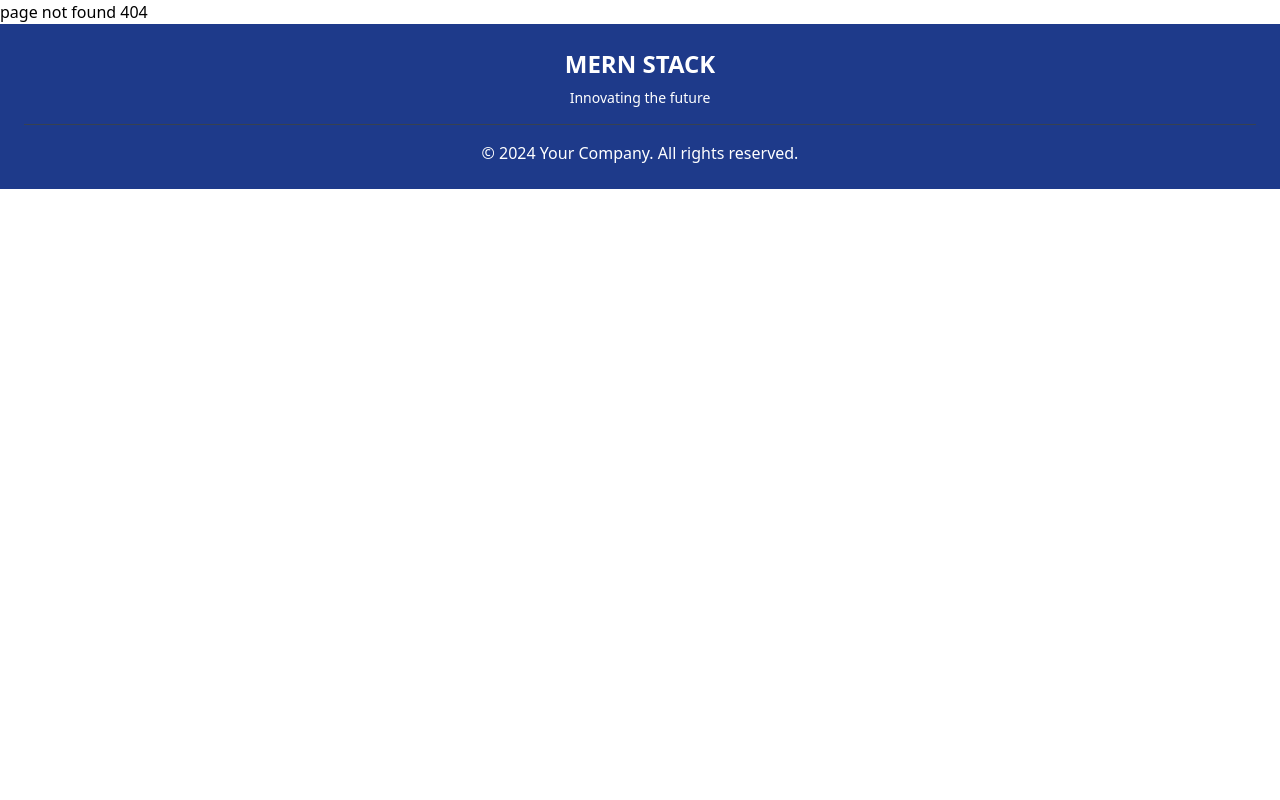
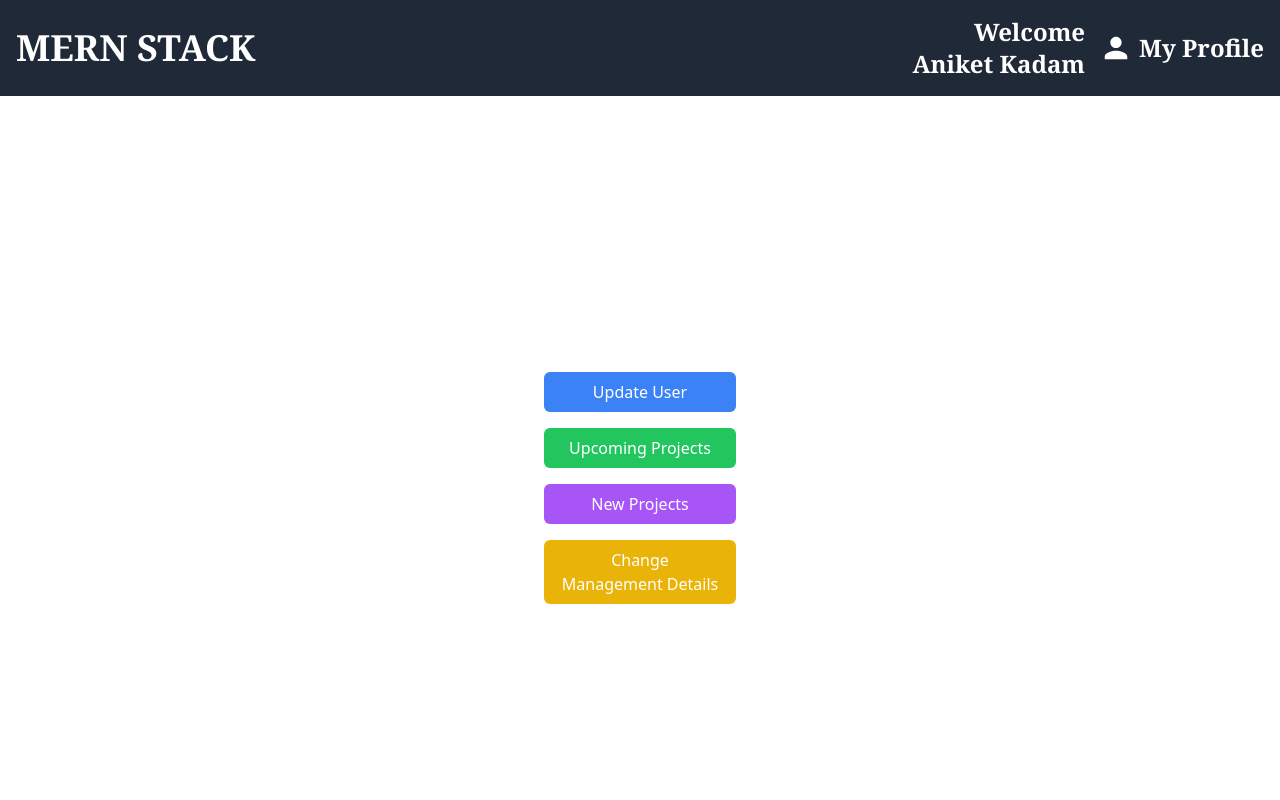
Before and after one commit to aniket2727/Employee-Portal, a React (Create React App) app in the folder client/: page /admin-portal in a window 1280 px wide. Before the commit this address had no page. Shown: the top 800 px of the page. Built offline with nearby package versions, Linux system fonts and the light colour scheme.

Commit message:
added admin home projects

```diff
--- /dev/null
+++ b/client/src/AdminComponets/Adminhomecomponets.js
@@ -0,0 +1,29 @@
+import React from 'react';
+import HeaderComponets from '../Componets/header/HeaderComponets';
+const Adminhomecomponets = () => {
+    return (
+        <>
+        <HeaderComponets/>
+        <div className="flex flex-col items-center justify-center h-screen">
+        <button className="bg-blue-500 hover:bg-blue-600 text-white px-4 py-2 rounded-md w-48 mb-4">
+          Update User
+        </button>
+
+        <button className="bg-green-500 hover:bg-green-600 text-white px-4 py-2 rounded-md w-48 mb-4">
+          Upcoming Projects
+        </button>
+
+        <button className="bg-purple-500 hover:bg-purple-600 text-white px-4 py-2 rounded-md w-48 mb-4">
+          New Projects
+        </button>
+
+        <button className="bg-yellow-500 hover:bg-yellow-600 text-white px-4 py-2 rounded-md w-48 mb-4">
+          Change Management Details
+        </button>
+      </div>
+      </>
+
+    );
+};
+
+export default Adminhomecomponets;
--- a/client/src/App.js
+++ b/client/src/App.js
@@ -12,6 +12,7 @@ import UpcommigprojectComponets from './Componets/Upcommingprojects/Upcommigproj
 import CompanyManagementComponents from './Componets/Companymanagement/CompanymanagementComponets';
 import HelpComponents from './Componets/Help/HelpComponets';
 import AddEmployeedataComponets from './AdminComponets/AddEmployeedataComponets';
+import Adminhomecomponets from './AdminComponets/Adminhomecomponets';
 import FooterComponents from './Componets/Footer/Footercoponets';
 function App() {
   return (
@@ -29,6 +30,7 @@ function App() {
           <Route path="/company-management" element={<CompanyManagementComponents/>} />
           <Route path="/orgaziation" element={<OrganizationComponets/>} />
           <Route path="/admin-addemployee" element={<AddEmployeedataComponets/>} />
+          <Route path="/admin-portal" element={<Adminhomecomponets/>} />
           <Route path="/help" element={<HelpComponents/>} />
           <Route path="/" element={<Navigate to="/login" />} />
           <Route path="*" element={<div>page not found 404</div>} />
```
